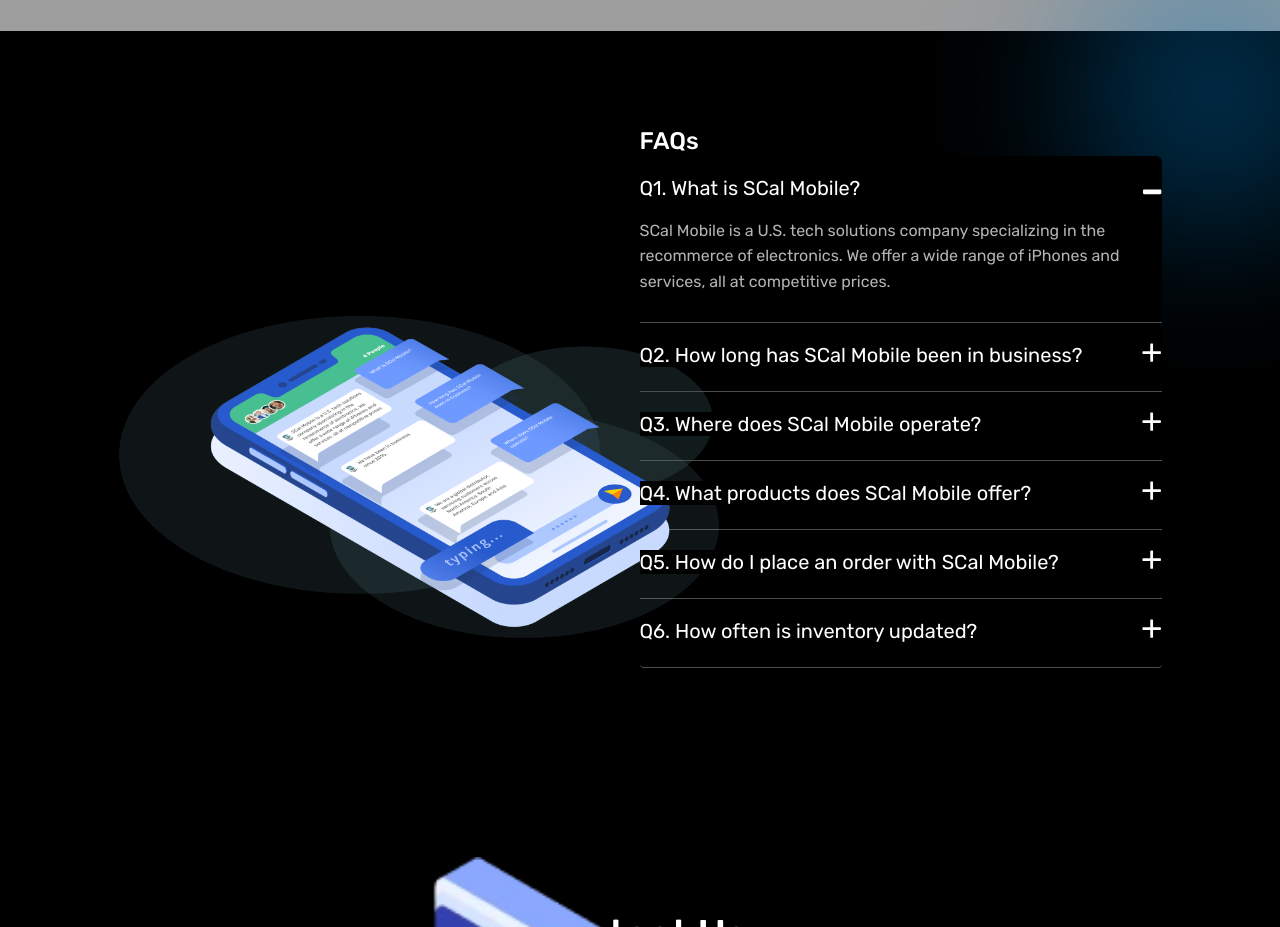
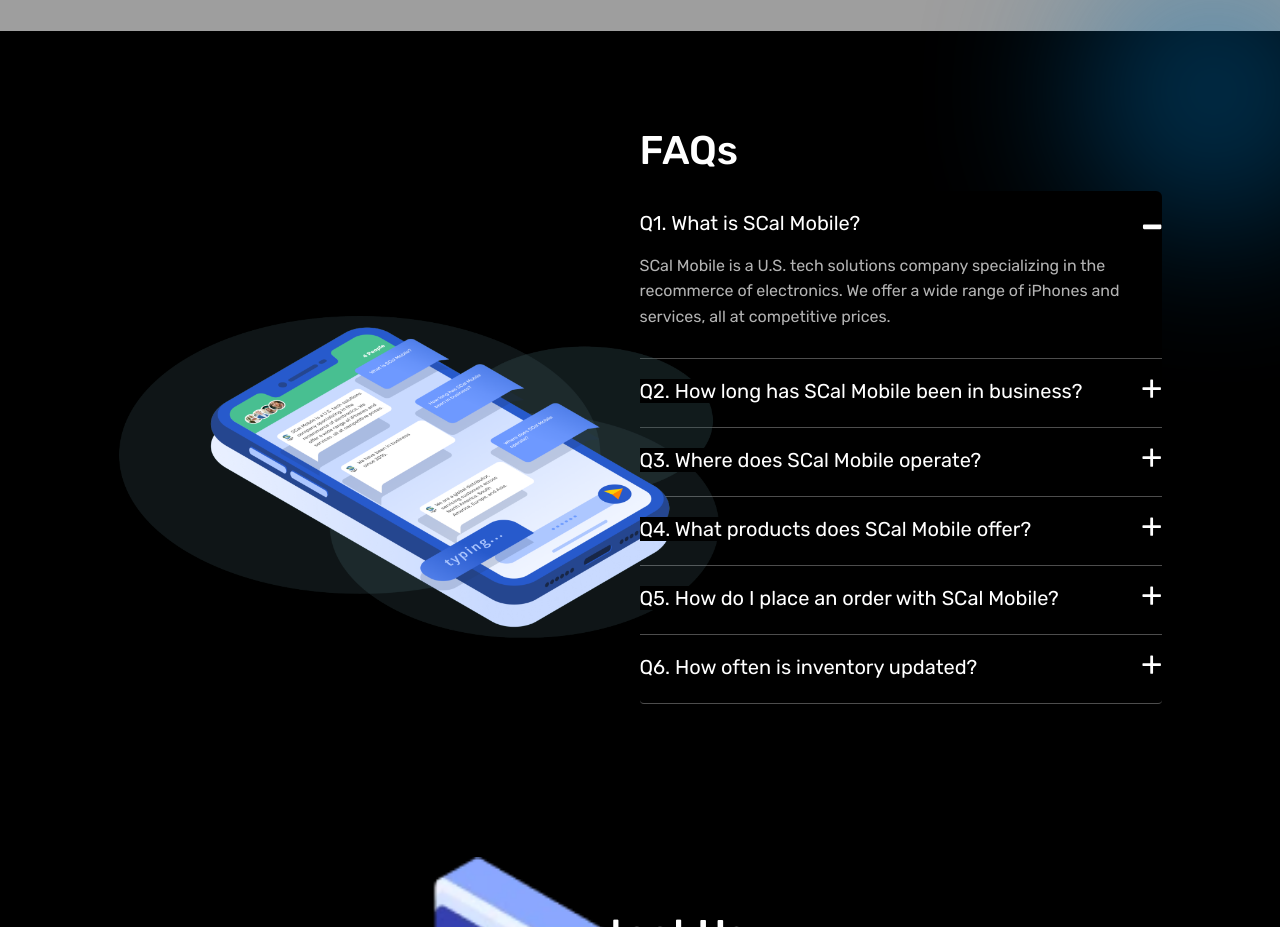
Before and after one commit to Johnyjangra/scalelive, a React (Create React App) app: page / in a window 1280 px wide. Shown: the part 7660-8587 px from the top of the page. Built offline with nearby package versions, Linux system fonts and the light colour scheme; grey boxes are pictures that could not be loaded.

Commit message:
pull from home

```diff
--- a/src/components/Faqs.jsx
+++ b/src/components/Faqs.jsx
@@ -15,7 +15,9 @@
                 </div>
               </Col>
               <Col xl={6} lg={6} md={9} className="ps-lg-5 mt-4 mt-lg-0">
-                <h4 className="ff_rubik fw-medium text-white mb-0">FAQs</h4>
+                <h4 className="ff_rubik fw-medium fs_2xl text-white mb-3">
+                  FAQs
+                </h4>
                 <div className="faqs">
                   <Accordion defaultActiveKey="0">
                     <Accordion.Item eventKey="0">
```
